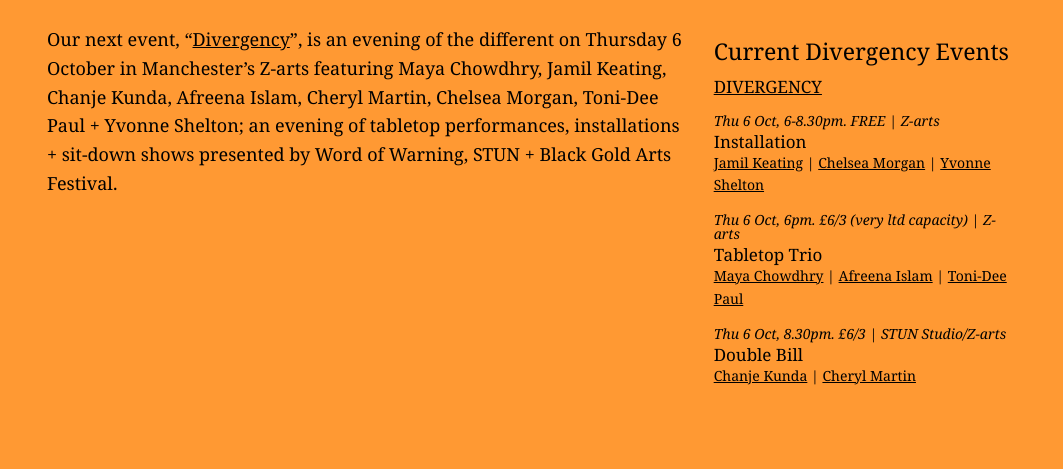
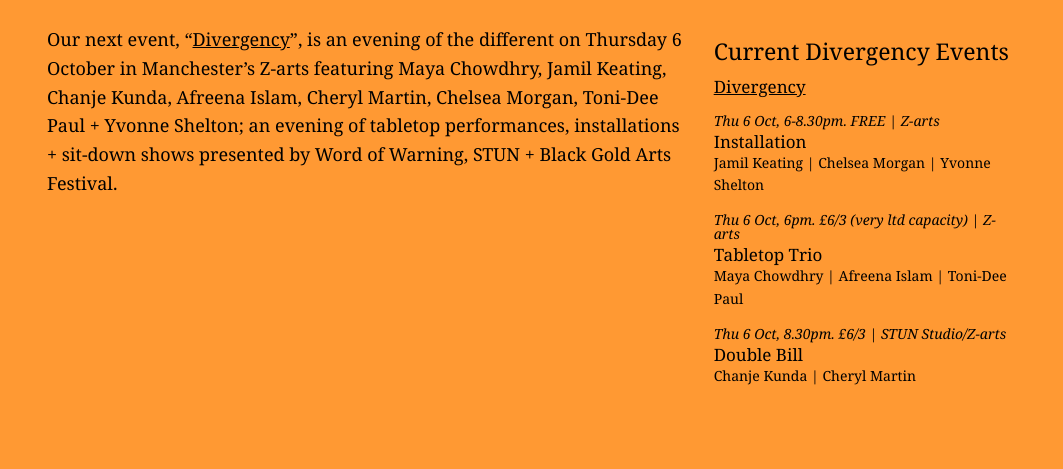
Before and after one commit to divergencymcr/divergencymcr.github.io, a Jekyll site: the page built from current/event/index.md, in a window 1280 px wide. Shown: the part 532-1001 px from the top of the page, without its empty margins (108-1171 px from the left). Built offline with Jekyll 4.4.1, drawn with Linux system fonts in a browser that asks for light colours.

Commit message:
basic event layout excl URLS

```diff
--- a/_layouts/event.html
+++ b/_layouts/event.html
@@ -6,22 +6,22 @@
 sectionroot: 'current/event'
 
 events:
-    -   label: "<a href='/current/event/Divergency'>Divergency</a>"
+    -   label: "<a href='/current/event/Divergency'>D<span style='text-transform:lowercase'>ivergency</span></a>"
     -   label: "I<span style='text-transform:lowercase'>nstallation</span>"
         date: "Thu 6 Oct, 6-8.30pm. FREE"
         venue: "| Z-arts"
         artists:
-            - name: "<a href='http://www.wordofwarning.org/current/2016-divergency/keating' target='_blank'>Jamil Keating</a> | <a href='http://www.wordofwarning.org/current/2016-divergency/morgan' target='_blank'>Chelsea Morgan</a> | <a href='http://www.wordofwarning.org/current/2016-divergency/shelton' target='_blank'>Yvonne Shelton</a>"
+            - name: "Jamil Keating | Chelsea Morgan | Yvonne Shelton"
     -   label: "T<span style='text-transform:lowercase'>abletop</span> T<span style='text-transform:lowercase'>rio</span>"
         date: "Thu 6 Oct, 6pm. £6/3 (very ltd capacity)"
         venue: "| Z-arts"
         artists:
-            - name: "<a href='http://www.wordofwarning.org/current/2016-divergency/chowdhry' target='_blank'>Maya Chowdhry</a> | <a href='http://www.wordofwarning.org/current/2016-divergency/islam' target='_blank'>Afreena Islam</a> | <a href='http://www.wordofwarning.org/current/2016-divergency/paul' target='_blank'>Toni-Dee Paul</a>"
+            - name: "Maya Chowdhry | Afreena Islam | Toni-Dee Paul"
     -   label: "D<span style='text-transform:lowercase'>ouble</span> B<span style='text-transform:lowercase'>ill</span>"
         date: "Thu 6 Oct, 8.30pm. £6/3"
         venue: "| STUN Studio/Z-arts"
         artists:
-            - name: "<a href='http://www.wordofwarning.org/current/2016-divergency/kunda' target='_blank'>Chanje Kunda</a> | <a href='http://www.wordofwarning.org/current/2016-divergency/martin' target='_blank'>Cheryl Martin</a>"
+            - name: "Chanje Kunda | Cheryl Martin"
 
 ---
 
```
